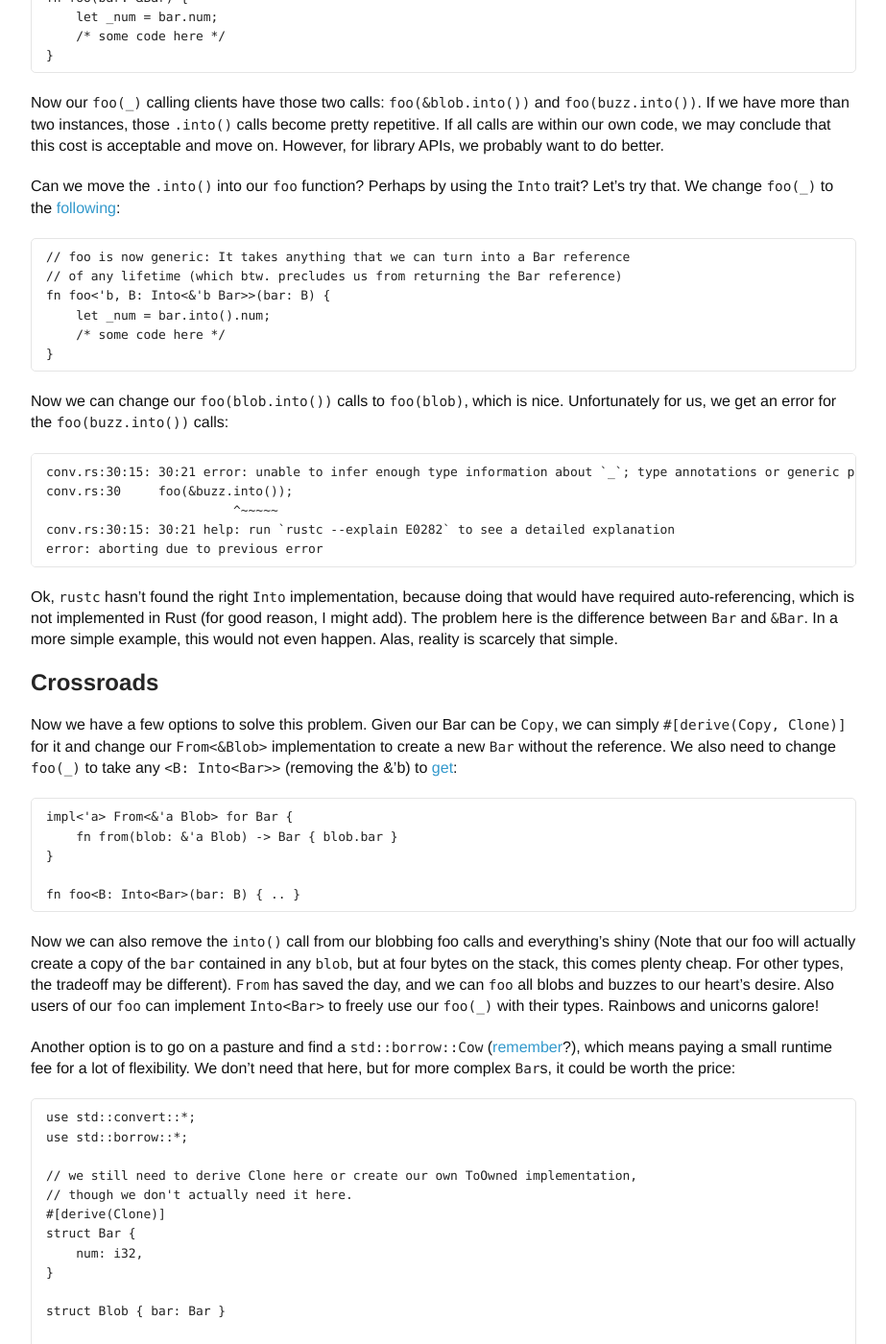
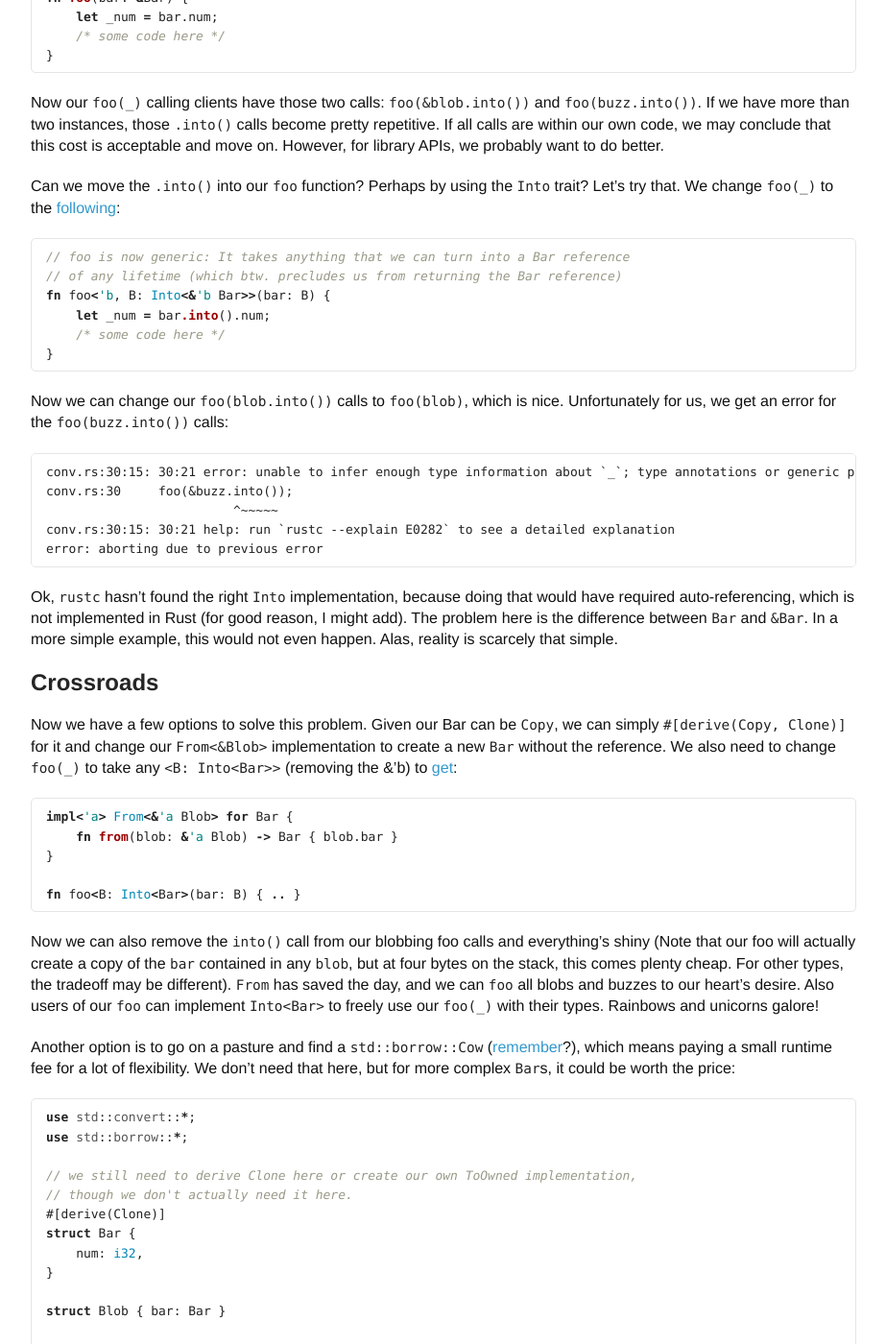
Before and after one commit to llogiq/llogiq.github.io, a Jekyll site: the page built from _posts/2015-11-27-from-into.md, in a window 1280 px wide and 1400 px high, scrolled down 1143 px. Shown: the whole window at 96% size, without its empty margins (178-1101 px from the left). Built offline with Jekyll 4.4.1, drawn with Linux system fonts in a browser that asks for light colours; some of the changed text lies outside the part shown.

Commit message:
syntax highlighting for Rust "From Into" post
The post about `From`/`Into` now has syntax highlighting.

````diff
--- a/_posts/2015-11-27-from-into.md
+++ b/_posts/2015-11-27-from-into.md
@@ -38,7 +38,7 @@ implement `From<&Blob> for &Bar` and while we're at it implement
 [code](https://play.rust-lang.org/?gist=13e3caea0066b4864ec9&version=stable)
 is:
 
-```
+```rust
 use std::convert::*;
 
 struct Bar { num: i32 }
@@ -71,7 +71,7 @@ Can we move the `.into()` into our `foo` function? Perhaps by using the `Into`
 trait? Let's try that. We change `foo(_)` to the
 [following](https://play.rust-lang.org/?gist=26282e6764552ce8e55f&version=stable):
 
-```
+```rust
 // foo is now generic: It takes anything that we can turn into a Bar reference
 // of any lifetime (which btw. precludes us from returning the Bar reference)
 fn foo<'b, B: Into<&'b Bar>>(bar: B) {
@@ -105,7 +105,7 @@ implementation to create a new `Bar` without the reference. We also need to
 change `foo(_)` to take any `<B: Into<Bar>>` (removing the &'b) to
 [get](https://play.rust-lang.org/?gist=cea08895a3e1ce1e98db&version=stable):
 
-```
+```rust
 impl<'a> From<&'a Blob> for Bar {
     fn from(blob: &'a Blob) -> Bar { blob.bar }
 }
@@ -126,7 +126,7 @@ Another option is to go on a pasture and find a `std::borrow::Cow`
 a lot of flexibility. We don't need that here, but for more complex `Bar`s, it
 could be worth the price:
 
-```
+```rust
 use std::convert::*;
 use std::borrow::*;
 
@@ -189,7 +189,7 @@ example follows):
 a common wrapping Error looks something like this (if you’re lazy and don’t
 impl `std::error::Error`):
 
-```
+```rust
 #[derive(Debug)]
 pub enum Error { TooLong(usize), Io(io::Error) }
 
@@ -200,7 +200,7 @@ impl From<io::Error> for Error {
 
 then you’re able to simply use `try!(_)` to wrap another error into yours.
 
-```
+```rust
 fn foobar() -> Result<String, Error> {
     let foo = try!(some_io_operation());
     match foo.len() {
````
